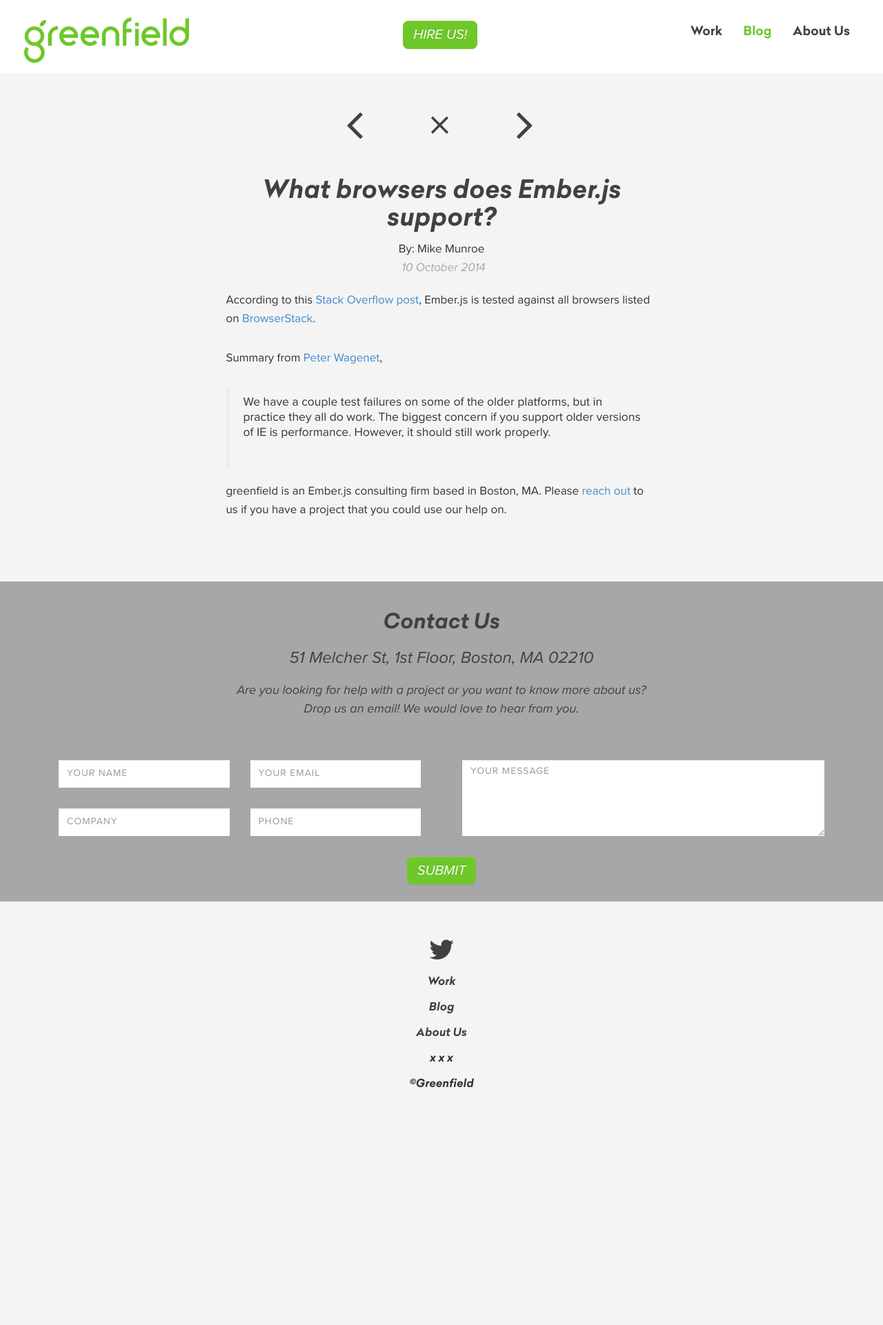
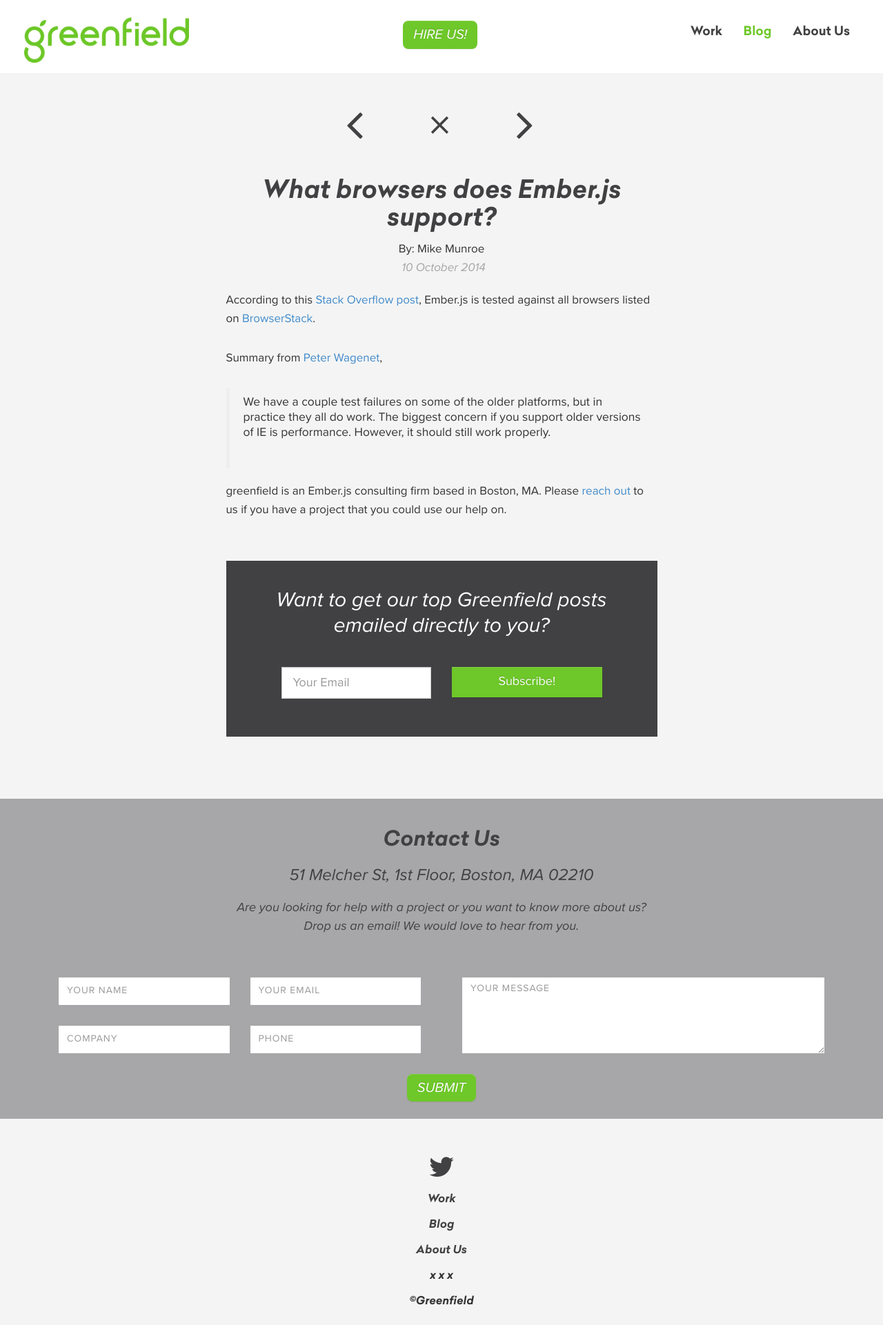
Before and after one commit to greenfieldhq/greenfieldhq.github.io, a Jekyll site: the page built from _posts/2014-10-10-ember-browsers.md, in a window 1280 px wide. Shown: the whole page at 69% size. Built offline with Jekyll 4.4.1, drawn with Linux system fonts in a browser that asks for light colours; nearby versions of some CDN libraries; before the commit the page ends 1606 px from its top, so only the background shows below that.

Commit message:
Add MailChimp newsletter / blog post sign-up form

```diff
--- /dev/null
+++ b/_includes/sign-up.html
@@ -0,0 +1,21 @@
+<section class="sign-up">
+  <div class="sign-up-header">
+    <h2>Want to get our top Greenfield posts</h2>
+    <h2>emailed directly to you?</h2>
+  </div>
+  <div class="sign-up-form">
+    <form action="//greenfieldhq.us10.list-manage.com/subscribe/post?u=6ec8103b9559f40657e7d7bab&amp;id=77fc680278" method="post" name="mc-embedded-subscribe-form" class="validate" target="_blank" novalidate>
+      <div class="row">
+        <div class="form-group col-lg-6 col-md-12">
+          <input type="email" value="" name="EMAIL" class="form-control input-lg" placeholder="Your Email" required>
+        </div>
+
+        <div class="form-group col-lg-6 col-md-12">
+          <!-- real people should not fill this in and expect good things - do not remove this or risk form bot signups-->
+          <div style="position: absolute; left: -5000px;"><input type="text" name="b_6ec8103b9559f40657e7d7bab_77fc680278" tabindex="-1" value=""></div>
+          <div class="clear"><input type="submit" value="Subscribe!" name="subscribe" class="form-submit btn btn-primary btn-block btn-lg"></div>
+        </div>
+      </div>
+    </form>
+  </div>
+</section>
--- a/_includes/themes/bootstrap-3/post.html
+++ b/_includes/themes/bootstrap-3/post.html
@@ -32,11 +32,11 @@
         </div>
       </div>
 
-
       <div class="content">
         {{ content }}
       </div>
 
+      {% include sign-up.html %}
     </div>
   </div>
 </section>
--- a/assets/css/greenfield.scss
+++ b/assets/css/greenfield.scss
@@ -510,6 +510,31 @@
   }
 }
 
+section.sign-up {
+  background-color: $gray-base;
+  padding: 40px;
+  text-align: center;
+
+  h2 {
+    color: $white-base;
+    font-family: $font-secondary-italic;
+    line-height: 37px;
+    margin: 0;
+  }
+
+  .sign-up-form {
+    margin: 40px 40px 0;
+
+    .btn, .input-lg {
+      border-radius: 0px;
+    }
+
+    .btn-primary {
+      font-family: $font-secondary;
+    }
+  }
+}
+
 #footer {
   height: 30px;
   background-color: transparent;
```
